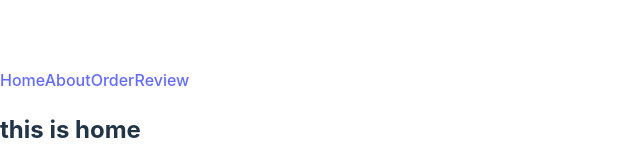
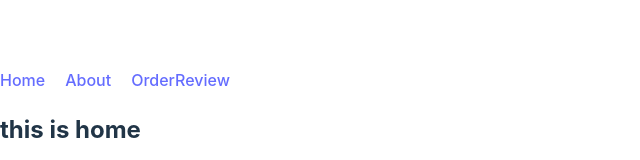
Before and after one commit to HmSani6699/tshirt-projects, a React (Vite) app: page / in a window 1280 px wide. Shown: the part 282-442 px from the top of the page, without its empty margins (0-640 px from the left). Built offline with nearby package versions, Linux system fonts and the light colour scheme.

Commit message:
ad to nav style

```diff
--- /dev/null
+++ b/src/component/Header/Header.css
@@ -0,0 +1,4 @@
+nav a {
+    text-decoration: none;
+    margin-right: 20px;
+}
--- a/src/component/Header/Header.jsx
+++ b/src/component/Header/Header.jsx
@@ -1,5 +1,6 @@
 import React from 'react';
 import { Link } from 'react-router-dom';
+import './Header.css';
 
 const Header = () => {
     return (
--- a/src/main.jsx
+++ b/src/main.jsx
@@ -18,6 +18,7 @@ const router = createBrowserRouter([
       {
         path: '/',
         element: <Home></Home>
+
       },
       {
         path: '/about',
```
